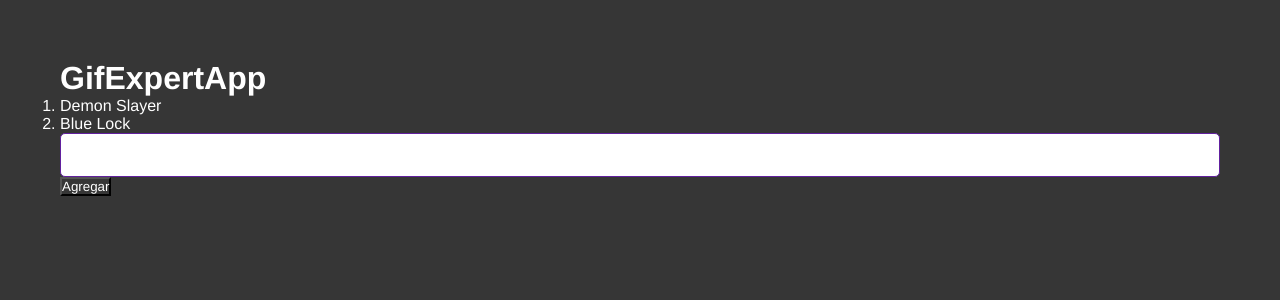
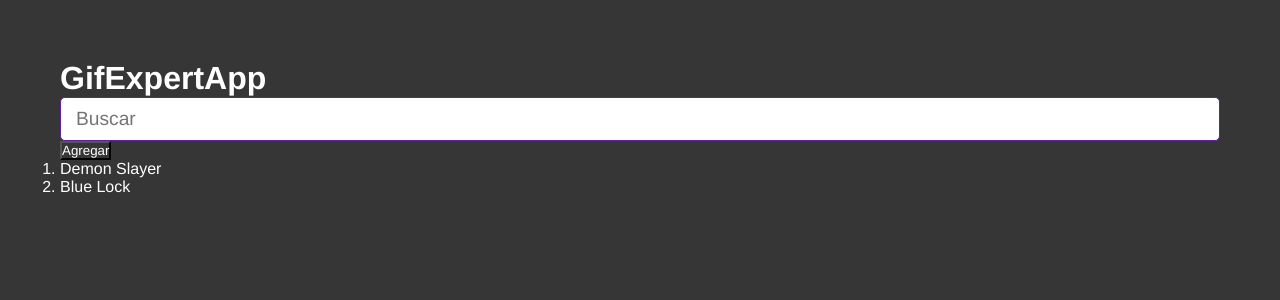
Before and after one commit to htmtmx/gif-expert-app, a React (Vite) app: page / in a window 1280 px wide. Shown: the top 300 px of the page. Built offline with nearby package versions, Linux system fonts and the light colour scheme.

Commit message:
♻️ Refactor component AddCategory

```diff
--- a/src/GifExpertApp.jsx
+++ b/src/GifExpertApp.jsx
@@ -1,5 +1,5 @@
 import { useState } from 'react';
-import { InputNewCategory } from './InputNewCategory';
+import { AddCategory as AddCategory } from './components/AddCategory';
 
 export const GifExpertApp = () => {
 
@@ -10,14 +10,14 @@ export const GifExpertApp = () => {
       {/* Titulo de la app */}
       <h1>GifExpertApp</h1>
 
+      {/* Input (componente independiente) */}
+      <AddCategory listCategories={categories} setCategories={setCategories}/>
+      {/* Listado de gifs */}
       <ol>
         {categories.map((category, index) => {
           return (<li key={index}>{category}</li>);
         })}
       </ol>
-      {/* Input (componente independiente) */}
-      <InputNewCategory listCategories={categories} setCategories={setCategories}/>
-      {/* Listado de gifs */}
 
         {/* GifItem */}
     </>
--- a/src/InputNewCategory.jsx
+++ b/src/components/AddCategory.jsx
@@ -1,17 +1,17 @@
 import React from 'react';
 import { useState } from 'react';
 
-export const InputNewCategory = ({ listCategories, setCategories }) => {
+export const AddCategory = ({ listCategories, setCategories }) => {
+
+  const [newValue, setNewValue] = useState('');
 
   const onAddCategory = (newCategory) => {
     if (!listCategories.includes(newValue) && newCategory.length >=4) {
-      setCategories([...listCategories, newCategory]);
+      setCategories([newCategory, ...listCategories]);
     } else {
       alert('Ese elemento ya existe en la lista');
     }
   };
-
-  const [newValue, setNewValue] = useState('');
 
   const handleChange = (e) => {
     setNewValue(e.target.value);
@@ -27,6 +27,7 @@ export const InputNewCategory = ({ listCategories, setCategories }) => {
     <>
       <input
         type="text"
+        placeholder='Buscar'
         onChange={handleChange}
         onKeyDown={handleKeyDown}
         required
```
